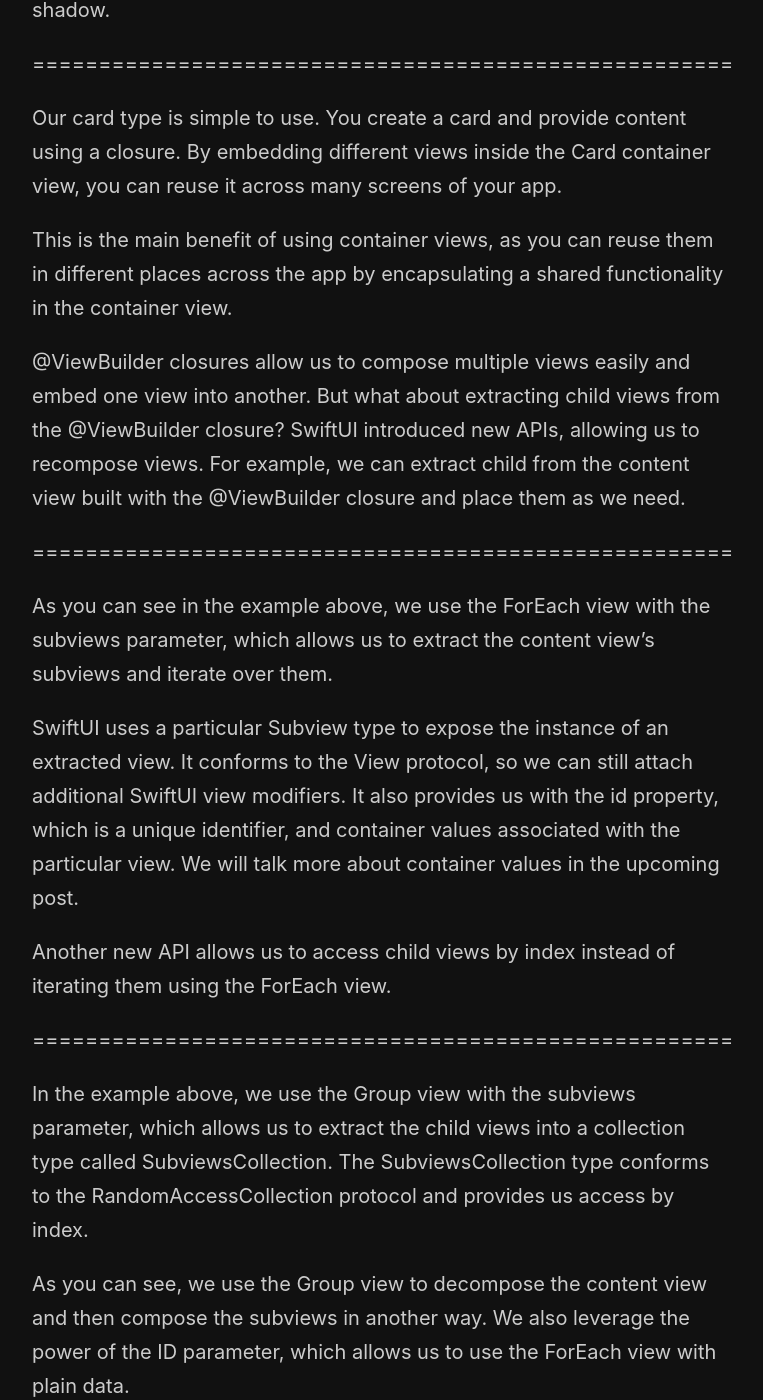
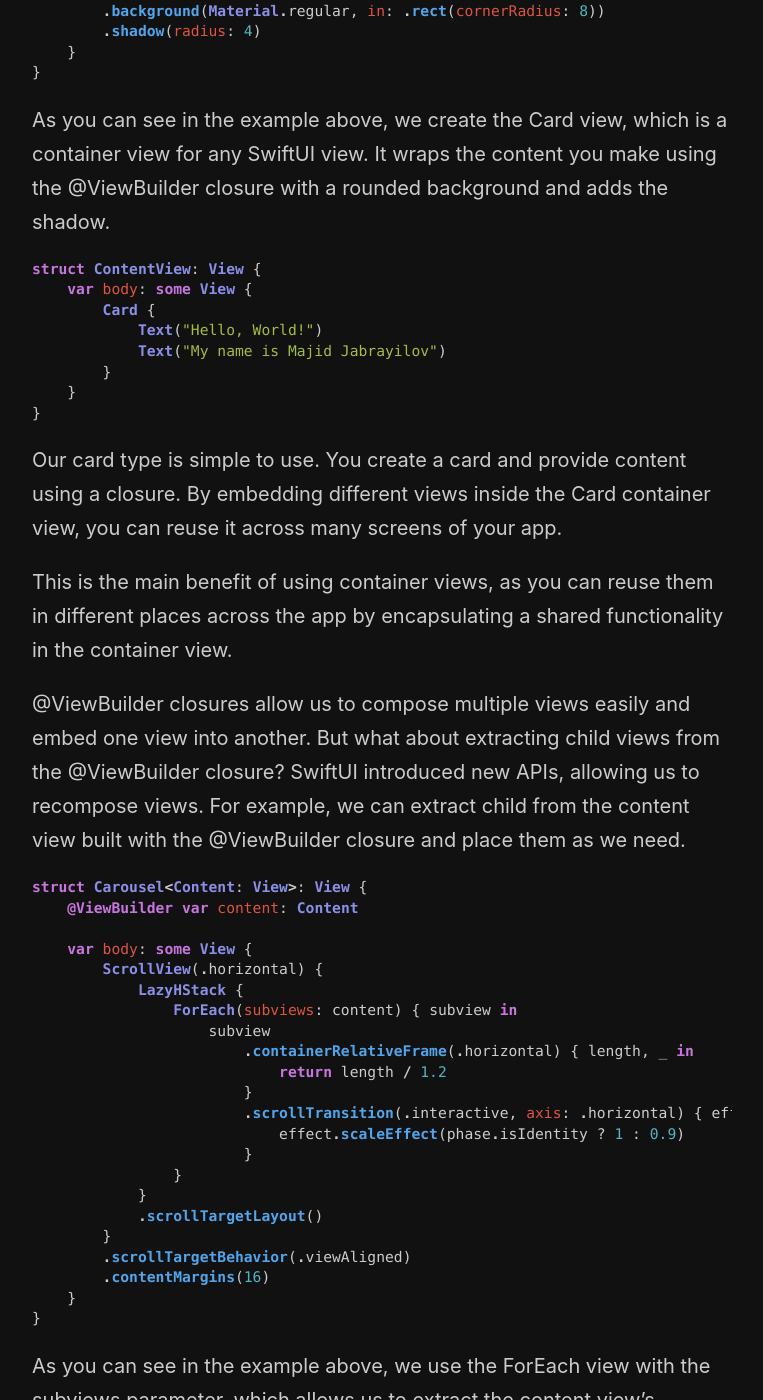
Before and after one commit to mecid/mecid.github.io, a Jekyll site: the page built from _posts/2024-09-24-mastering-container-views-in-swiftui-basics.md, in a window 1280 px wide and 1400 px high, scrolled down 717 px. Shown: the whole window, without its empty margins (258-1021 px from the left). Built offline with Jekyll 4.4.1, drawn with Linux system fonts in a browser that asks for light colours; some of the changed text lies outside the part shown.

Commit message:
container views code examples added

````diff
--- a/_posts/2024-09-24-mastering-container-views-in-swiftui-basics.md
+++ b/_posts/2024-09-24-mastering-container-views-in-swiftui-basics.md
@@ -7,11 +7,33 @@
 
 What is a container view? It is a view holding other views. We can easily define a container view using @ViewBuilder closures. Here is an example.
 
-=====================================================
+```swift
+struct Card<Content: View>: View {
+    @ViewBuilder var content: Content
+
+    var body: some View {
+        VStack {
+            content
+        }
+        .padding()
+        .background(Material.regular, in: .rect(cornerRadius: 8))
+        .shadow(radius: 4)
+    }
+}
+```
 
 As you can see in the example above, we create the Card view, which is a container view for any SwiftUI view. It wraps the content you make using the @ViewBuilder closure with a rounded background and adds the shadow.
 
-=====================================================
+```swift
+struct ContentView: View {
+    var body: some View {
+        Card {
+            Text("Hello, World!")
+            Text("My name is Majid Jabrayilov")
+        }
+    }
+}
+```
 
 Our card type is simple to use. You create a card and provide content using a closure. By embedding different views inside the Card container view, you can reuse it across many screens of your app.
 
@@ -19,20 +41,103 @@
 
 @ViewBuilder closures allow us to compose multiple views easily and embed one view into another. But what about extracting child views from the @ViewBuilder closure? SwiftUI introduced new APIs, allowing us to recompose views. For example, we can extract child from the content view built with the @ViewBuilder closure and place them as we need.
 
-=====================================================
+```swift
+struct Carousel<Content: View>: View {
+    @ViewBuilder var content: Content
+
+    var body: some View {
+        ScrollView(.horizontal) {
+            LazyHStack {
+                ForEach(subviews: content) { subview in
+                    subview
+                        .containerRelativeFrame(.horizontal) { length, _ in
+                            return length / 1.2
+                        }
+                        .scrollTransition(.interactive, axis: .horizontal) { effect, phase in
+                            effect.scaleEffect(phase.isIdentity ? 1 : 0.9)
+                        }
+                }
+            }
+            .scrollTargetLayout()
+        }
+        .scrollTargetBehavior(.viewAligned)
+        .contentMargins(16)
+    }
+}
+```
 
 As you can see in the example above, we use the ForEach view with the subviews parameter, which allows us to extract the content view's subviews and iterate over them.
+
+```swift
+struct ContentView: View {
+    var body: some View {
+        Carousel {
+            Color.yellow
+            Color.orange
+            Color.red
+            Color.blue
+            Color.green
+        }
+    }
+}
+```
 
 SwiftUI uses a particular Subview type to expose the instance of an extracted view. It conforms to the View protocol, so we can still attach additional SwiftUI view modifiers. It also provides us with the id property, which is a unique identifier, and container values associated with the particular view. We will talk more about container values in the upcoming post.
 
 Another new API allows us to access child views by index instead of iterating them using the ForEach view.
 
-=====================================================
+```swift
+struct Magazine<Content: View>: View {
+    @ViewBuilder var content: Content
+
+    var body: some View {
+        ScrollView {
+            Group(subviews: content) { subviews in
+                if !subviews.isEmpty {
+                    subviews[0]
+                        .padding(.horizontal)
+                        .containerRelativeFrame(.vertical) { length, _ in
+                            return length / 3
+                        }
+                }
+
+                if subviews.count > 1 {
+                    ScrollView(.horizontal) {
+                        LazyHStack {
+                            ForEach(subviews[1...], id: \.id) { subview in
+                                subview
+                                    .containerRelativeFrame([.horizontal, .vertical])
+                            }
+                        }
+                        .scrollTargetLayout()
+                    }
+                    .scrollTargetBehavior(.viewAligned)
+                    .contentMargins(16)
+                }
+            }
+        }
+    }
+}
+```
 
 In the example above, we use the Group view with the subviews parameter, which allows us to extract the child views into a collection type called SubviewsCollection. The SubviewsCollection type conforms to the RandomAccessCollection protocol and provides us access by index.
 
 As you can see, we use the Group view to decompose the content view and then compose the subviews in another way. We also leverage the power of the ID parameter, which allows us to use the ForEach view with plain data.
 
+```swift
+struct ContentView: View {
+    var body: some View {
+        Magazine {
+            Color.yellow
+            Color.orange
+            Color.red
+            Color.blue
+            Color.green
+        }
+    }
+}
+```
+
 The new container APIs that SwiftUI introduced this year were missing the part about creating customizable and reusable views. I really love how easily it allows us to decompose views and compose them in other ways by hiding the implementation details of our container views.
 
 Today, we learned how to create custom container views in SwiftUI using new Group and ForEach APIs.
````
